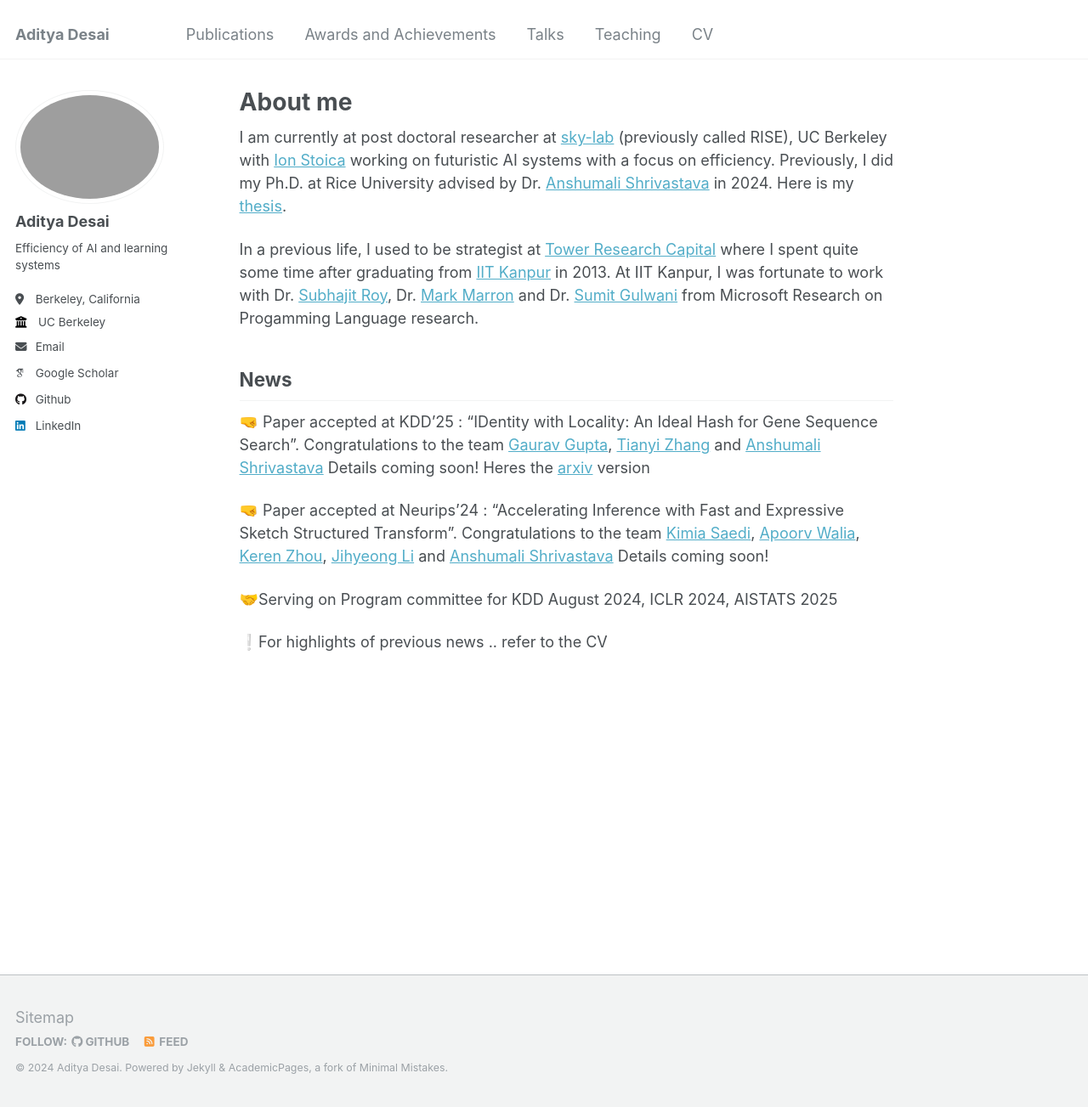
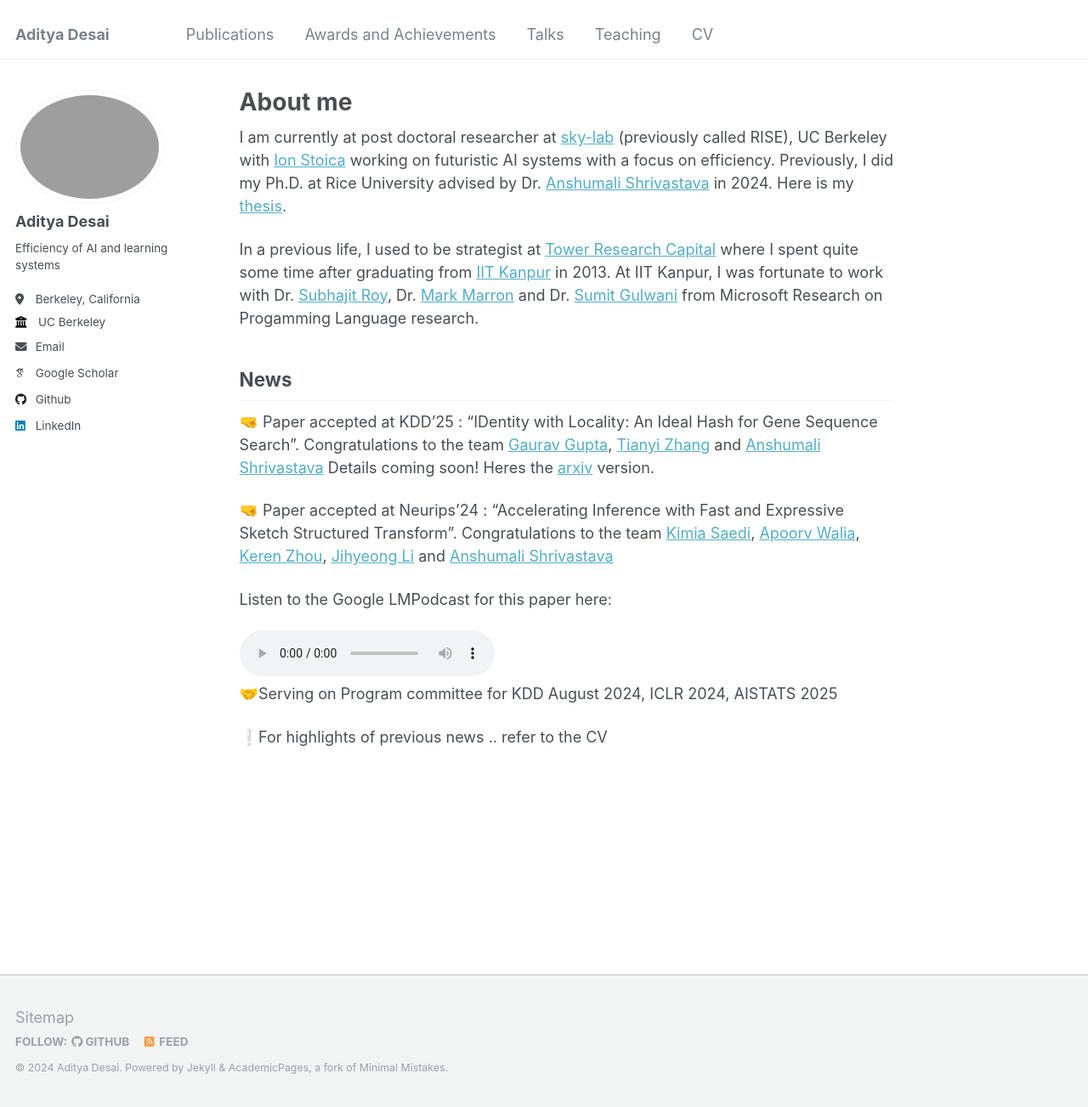
Before and after one commit to apd10/apd10.github.io, a Jekyll site: the page built from _pages/about.md, in a window 1280 px wide and 1303 px high. Shown: the whole window at 85% size. Built offline with Jekyll 4.4.1, drawn with Linux system fonts in a browser that asks for light colours; some web fonts are replaced.

Commit message:
Update about.md

```diff
--- a/_pages/about.md
+++ b/_pages/about.md
@@ -13,9 +13,15 @@ In a previous life, I used to be strategist at [Tower Research Capital](https://
 
 
 ## News
-🤜 Paper accepted at KDD'25 : "IDentity with Locality: An Ideal Hash for Gene Sequence Search”. Congratulations to the team [Gaurav Gupta](https://gaurav16gupta.github.io/), [Tianyi Zhang](https://www.linkedin.com/in/tianyi-zhang-441093135/) and [Anshumali Shrivastava](https://www.cs.rice.edu/~as143/) Details coming soon! Heres the [arxiv](https://arxiv.org/abs/2406.14901) version
+🤜 Paper accepted at KDD'25 : "IDentity with Locality: An Ideal Hash for Gene Sequence Search”. Congratulations to the team [Gaurav Gupta](https://gaurav16gupta.github.io/), [Tianyi Zhang](https://www.linkedin.com/in/tianyi-zhang-441093135/) and [Anshumali Shrivastava](https://www.cs.rice.edu/~as143/) Details coming soon! Heres the [arxiv](https://arxiv.org/abs/2406.14901) version.
 
-🤜 Paper accepted at Neurips'24 : "Accelerating Inference with Fast and Expressive Sketch Structured Transform”. Congratulations to the team [Kimia Saedi](https://www.linkedin.com/in/kimia-saedi/), [Apoorv Walia](https://www.linkedin.com/in/apoorv-walia-788b66120/), [Keren Zhou](https://www.jokeren.tech/), [Jihyeong Li](https://www.linkedin.com/in/jihyeonglee98/) and [Anshumali Shrivastava](https://www.cs.rice.edu/~as143/) Details coming soon!
+🤜 Paper accepted at Neurips'24 : "Accelerating Inference with Fast and Expressive Sketch Structured Transform”. Congratulations to the team [Kimia Saedi](https://www.linkedin.com/in/kimia-saedi/), [Apoorv Walia](https://www.linkedin.com/in/apoorv-walia-788b66120/), [Keren Zhou](https://www.jokeren.tech/), [Jihyeong Li](https://www.linkedin.com/in/jihyeonglee98/) and [Anshumali Shrivastava](https://www.cs.rice.edu/~as143/)
+
+Listen to the Google LMPodcast for this paper here:
+<audio controls>
+    <source src="files/ss1.mp3" type="audio/mpeg">
+    Your browser does not support the audio element.
+</audio>
 
 🤝Serving on Program committee for KDD August 2024, ICLR 2024, AISTATS 2025
 
```
